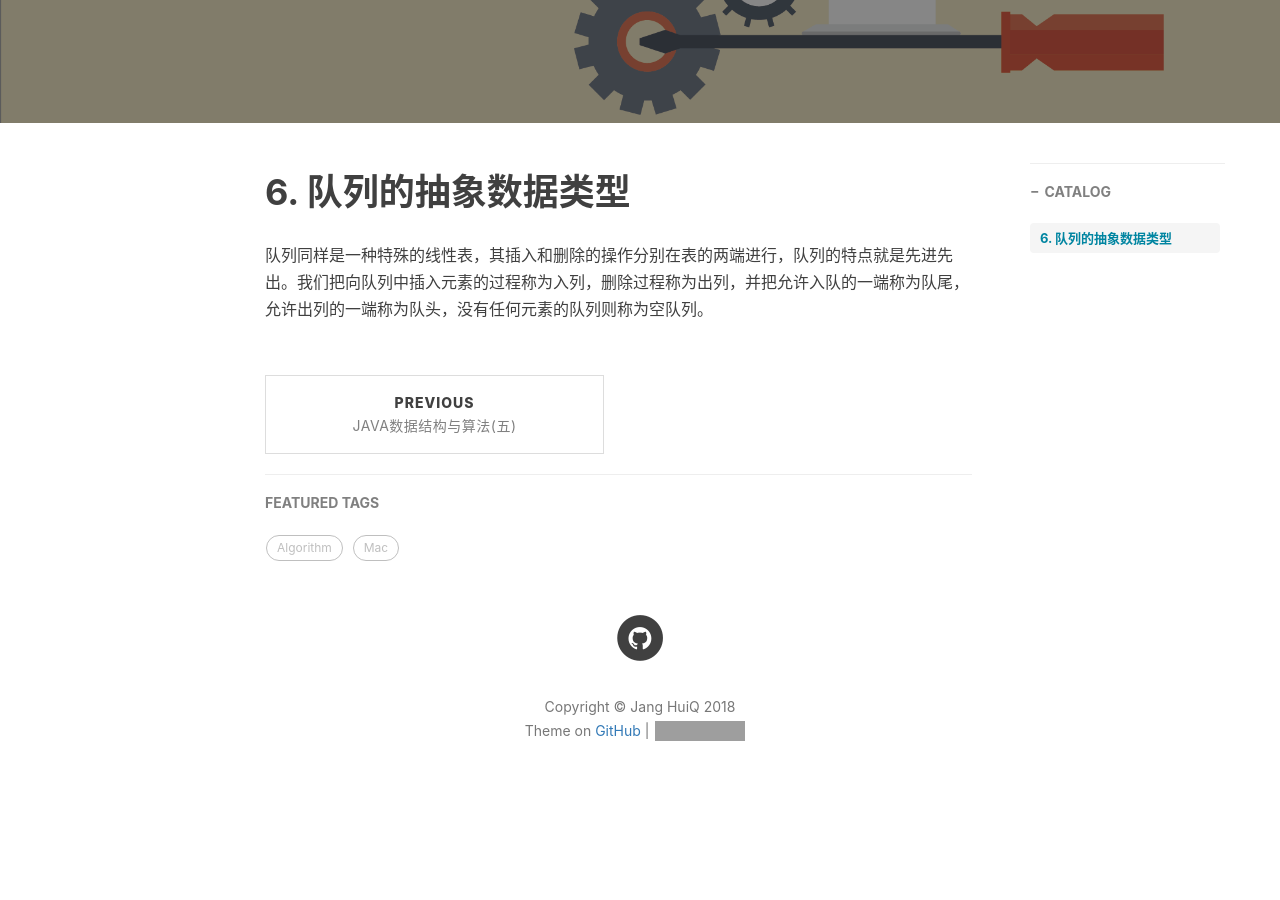
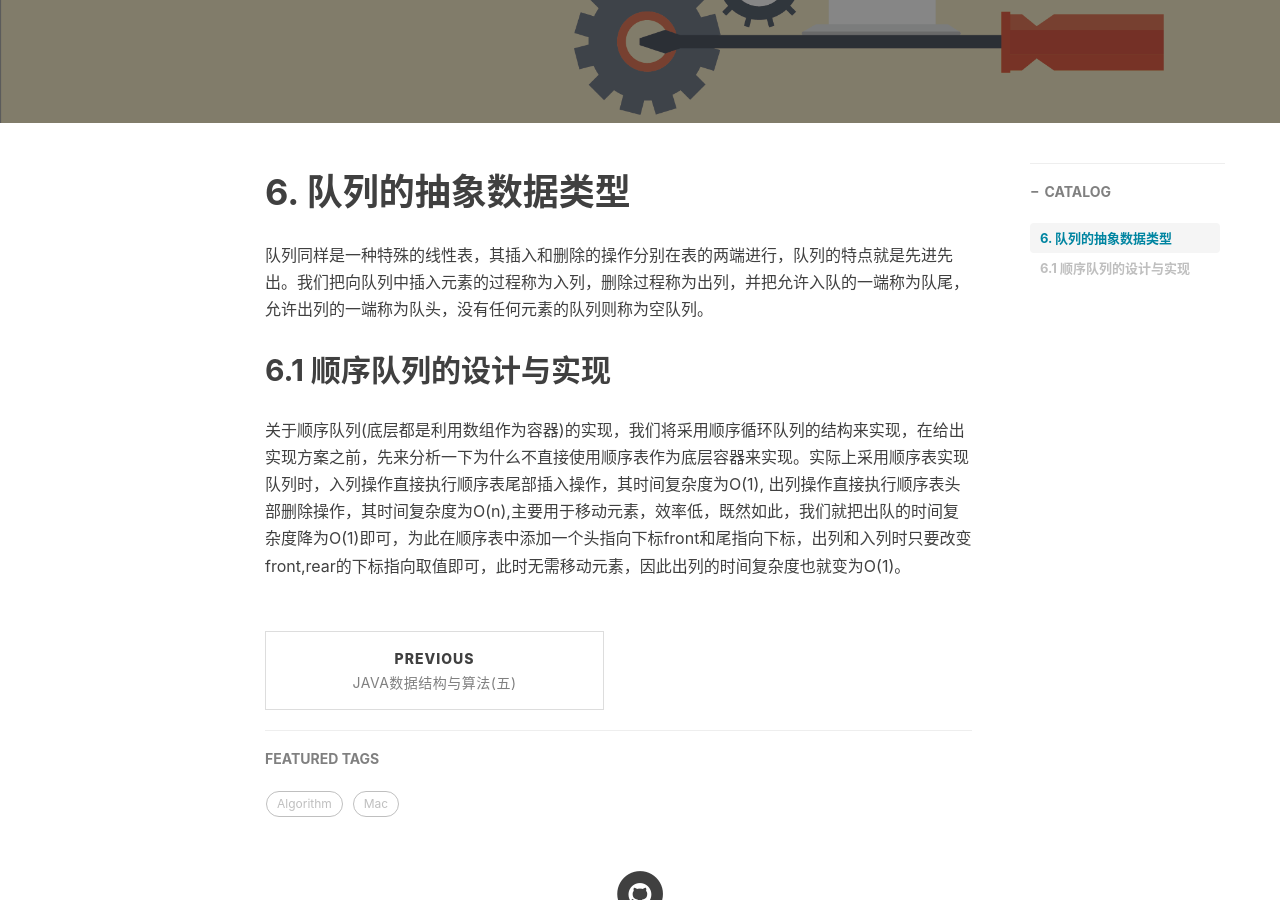
Before and after one commit to jangzc/jangzc.github.io, a Jekyll site: the page built from _posts/2018-08-06-队列(Queue)设计与实现.md, in a window 1280 px wide and 900 px high, scrolled down 400 px. Built offline with Jekyll 4.4.1, drawn with Linux system fonts in a browser that asks for light colours; nearby versions of some CDN libraries; comment, search, counter and statistics services are not loaded; before the commit the page ends 1235 px from its top, so only the background shows below that; grey boxes are pictures that could not be loaded.

Commit message:
Update 2018-08-06-队列(Queue)设计与实现.md

```diff
--- a/_posts/2018-08-06-队列(Queue)设计与实现.md
+++ b/_posts/2018-08-06-队列(Queue)设计与实现.md
@@ -12,3 +12,6 @@ tags:
 
 # 6. 队列的抽象数据类型<br>
 队列同样是一种特殊的线性表，其插入和删除的操作分别在表的两端进行，队列的特点就是先进先出。我们把向队列中插入元素的过程称为入列，删除过程称为出列，并把允许入队的一端称为队尾，允许出列的一端称为队头，没有任何元素的队列则称为空队列。
+
+## 6.1 顺序队列的设计与实现<br>
+关于顺序队列(底层都是利用数组作为容器)的实现，我们将采用顺序循环队列的结构来实现，在给出实现方案之前，先来分析一下为什么不直接使用顺序表作为底层容器来实现。实际上采用顺序表实现队列时，入列操作直接执行顺序表尾部插入操作，其时间复杂度为O(1), 出列操作直接执行顺序表头部删除操作，其时间复杂度为O(n),主要用于移动元素，效率低，既然如此，我们就把出队的时间复杂度降为O(1)即可，为此在顺序表中添加一个头指向下标front和尾指向下标，出列和入列时只要改变front,rear的下标指向取值即可，此时无需移动元素，因此出列的时间复杂度也就变为O(1)。
```
